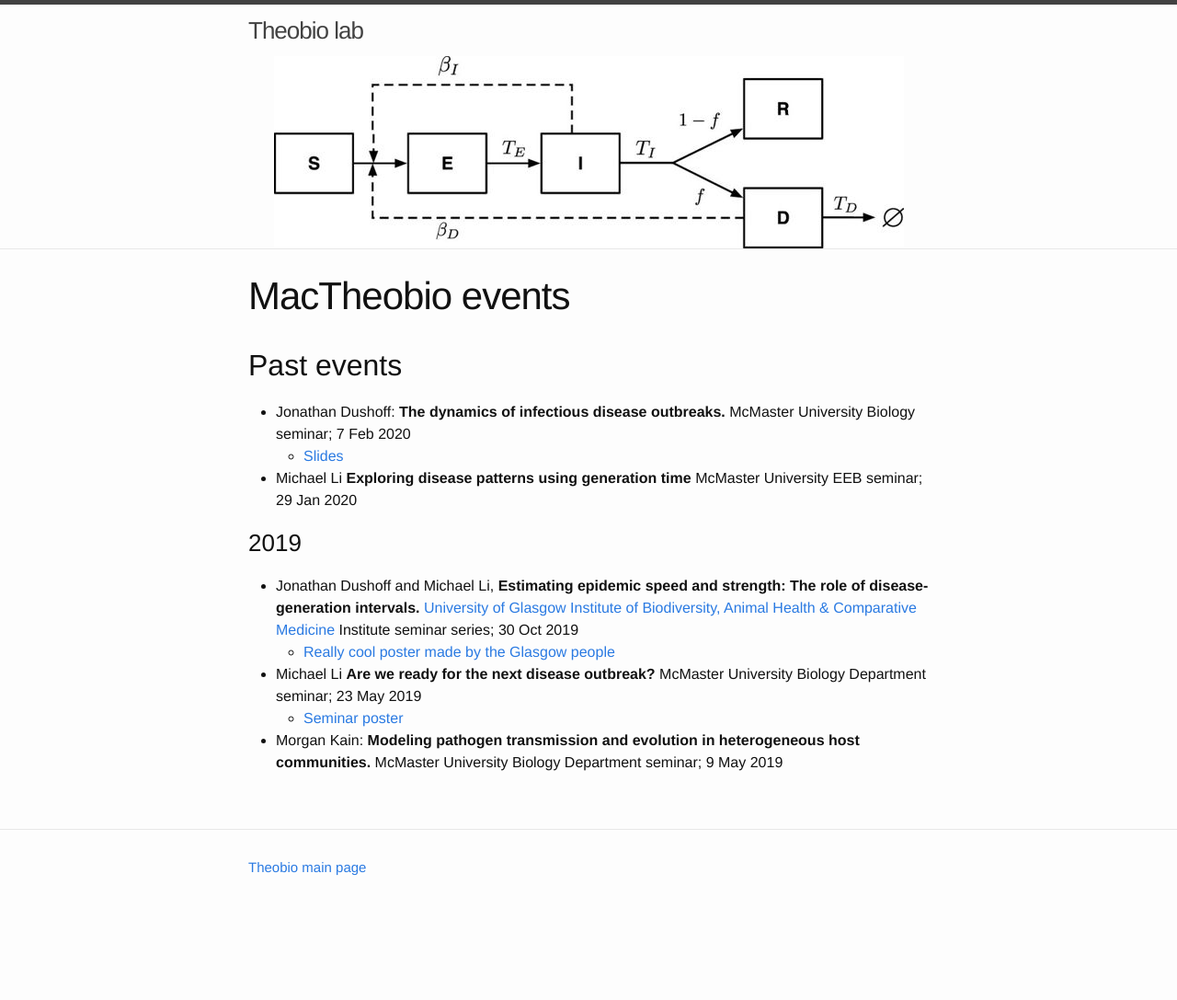
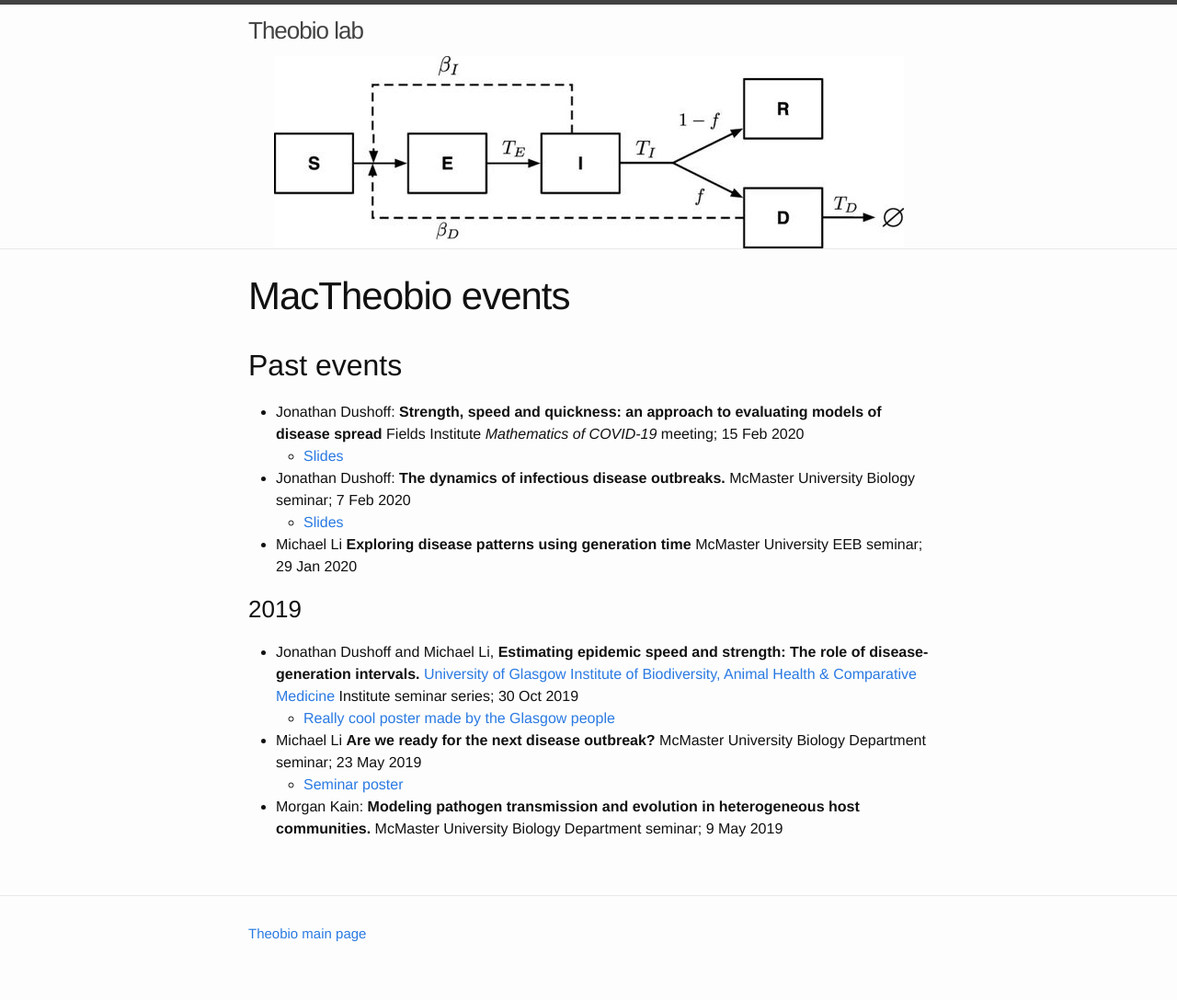
Before and after one commit to mac-theobio/mac-theobio.github.io, a Jekyll site: the page built from events/index.md, in a window 1280 px wide. Shown: the whole page at 92% size. Built offline with Jekyll 4.4.1, drawn with Linux system fonts in a browser that asks for light colours; before the commit the page ends 1015 px from its top, so only the background shows below that.

Commit message:
Fields slides

```diff
--- a/events/index.md
+++ b/events/index.md
@@ -8,6 +8,13 @@ title: MacTheobio events
 {% endcomment %}
 
 ## Past events
+* Jonathan Dushoff:
+__Strength, speed and quickness: an approach to
+evaluating models of disease spread__
+Fields Institute _Mathematics of COVID-19_ meeting;
+15 Feb 2020
+	* [Slides](slides/mathGens202002.draft.pdf)
+
 * Jonathan Dushoff:
 __The dynamics of infectious disease outbreaks.__
 McMaster University Biology seminar;
```
Also changed, not shown: 1 other file.
